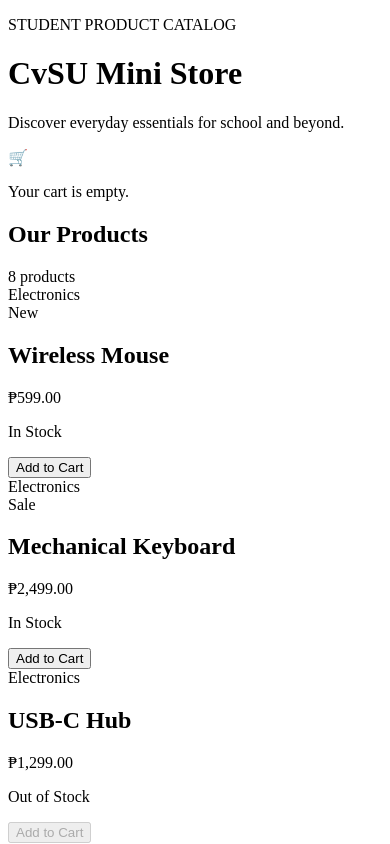
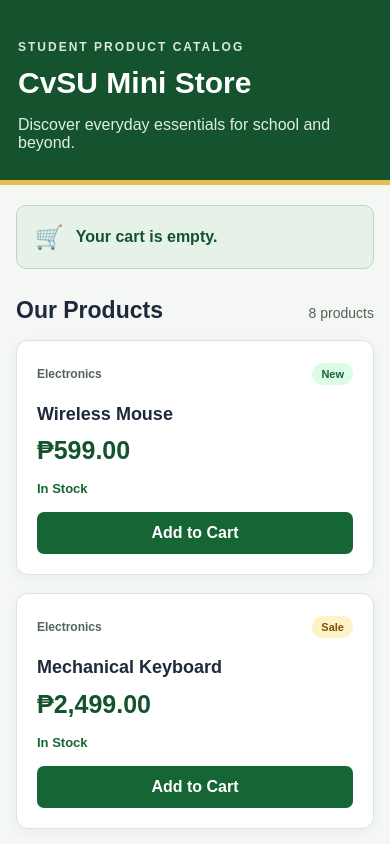
Before and after one commit to DimaculanganKateLynn2-2/Lab-4-product-catalog, a React (Vite) app: page / in a window 390 px wide. Shown: the top 844 px of the page. Built offline with nearby package versions, Linux system fonts and the light colour scheme.

Commit message:
Style responsive catalog and stock states

```diff
--- /dev/null
+++ b/src/App.css
@@ -0,0 +1,150 @@
+* {
+  box-sizing: border-box;
+}
+
+body {
+  margin: 0;
+  min-width: 280px;
+  font-family: Arial, Helvetica, sans-serif;
+  color: #1e293b;
+  background: #f4f7f4;
+}
+
+.store-header {
+  background: #14532d;
+  color: #fff;
+  padding: 42px 24px;
+  border-bottom: 5px solid #e8bc50;
+}
+
+.header-content, .container {
+  max-width: 1120px;
+  margin: 0 auto;
+}
+
+.store-caption {
+  color: #d8e9dc;
+  font-size: 12px;
+  font-weight: bold;
+  letter-spacing: 2px;
+}
+
+.store-header h1 {
+  font-size: clamp(30px, 5vw, 42px);
+  margin: 10px 0;
+}
+
+.store-header p:last-child {
+  margin-bottom: 0;
+  color: #e1eee4;
+}
+
+.container {
+  padding: 28px 24px 48px;
+}
+
+.cart-message {
+  display: flex;
+  gap: 12px;
+  align-items: center;
+  min-height: 64px;
+  padding: 14px 18px;
+  background: #e6f2e8;
+  border: 1px solid #b9d8bf;
+  border-radius: 10px;
+  color: #14532d;
+  font-weight: bold;
+}
+
+.cart-message p { margin: 0; line-height: 1.5; }
+.cart-icon { font-size: 23px; }
+
+.section-heading {
+  display: flex;
+  align-items: baseline;
+  justify-content: space-between;
+  gap: 12px;
+  margin: 28px 0 16px;
+}
+
+.section-heading h2 { margin: 0; font-size: 23px; }
+.section-heading > span { color: #52645a; font-size: 14px; }
+
+.product-grid {
+  display: grid;
+  grid-template-columns: repeat(auto-fit, minmax(min(100%, 240px), 1fr));
+  gap: 18px;
+}
+
+.product-card {
+  display: flex;
+  flex-direction: column;
+  background: white;
+  border: 1px solid #dbe5dc;
+  border-radius: 12px;
+  padding: 20px;
+  box-shadow: 0 3px 12px rgba(20, 83, 45, 0.05);
+}
+
+.card-top {
+  display: flex;
+  justify-content: space-between;
+  align-items: center;
+  gap: 8px;
+  min-height: 25px;
+}
+
+.category { font-size: 12px; color: #52645a; font-weight: bold; }
+.product-card h2 { font-size: 18px; line-height: 1.35; margin: 16px 0 10px; }
+.price { font-size: 25px; font-weight: bold; color: #14532d; margin: 0 0 16px; }
+.stock-label { font-size: 13px; font-weight: bold; margin: auto 0 16px; }
+.available { color: #166534; }
+.unavailable { color: #9b3535; }
+
+.badge {
+  display: inline-block;
+  font-size: 11px;
+  font-weight: bold;
+  padding: 5px 9px;
+  border-radius: 20px;
+}
+
+.new { background: #dcfce7; color: #166534; }
+.sale { background: #fef3c7; color: #854d0e; }
+
+.product-card button {
+  width: 100%;
+  padding: 12px 10px;
+  border: 0;
+  border-radius: 7px;
+  background: #166534;
+  color: white;
+  font: inherit;
+  font-weight: bold;
+  cursor: pointer;
+}
+
+.product-card button:hover:not(:disabled) { background: #14532d; }
+.product-card button:focus-visible { outline: 3px solid #b7791f; outline-offset: 3px; }
+
+.out-of-stock {
+  background: #edf0ed;
+  border-color: #d4dad4;
+  box-shadow: none;
+}
+
+.out-of-stock h2, .out-of-stock .price { color: #5b655e; }
+.product-card button:disabled { background: #d5dbd6; color: #505b52; cursor: not-allowed; }
+
+footer {
+  padding: 20px 24px;
+  border-top: 1px solid #dbe5dc;
+  text-align: center;
+  color: #52645a;
+  font-size: 13px;
+}
+
+@media (max-width: 520px) {
+  .store-header { padding: 28px 18px; }
+  .container { padding: 20px 16px 32px; }
+}
--- a/src/App.jsx
+++ b/src/App.jsx
@@ -1,3 +1,4 @@
+import "./App.css";
 import { useState } from 'react';
 import ProductCard from './components/ProductCard.jsx';
 import products from './data/products.js';
```
